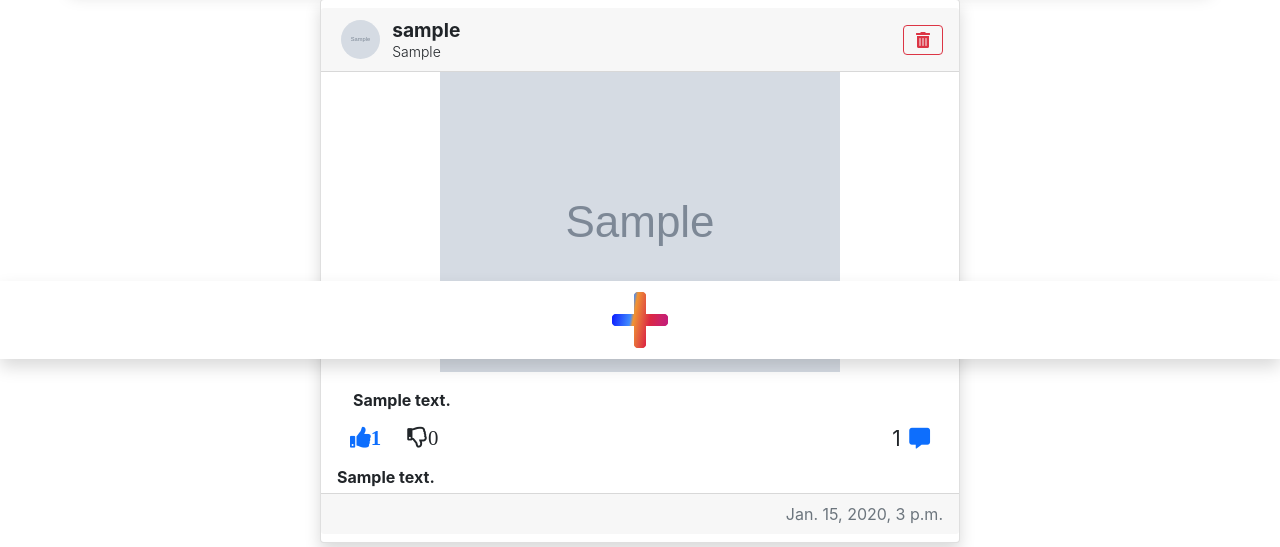
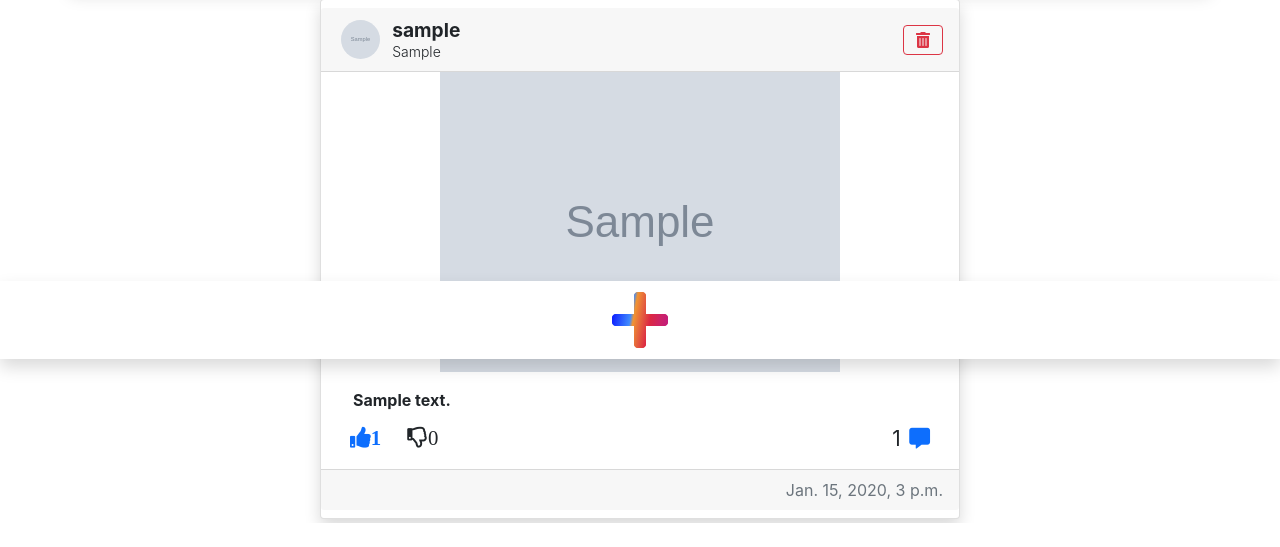
Before and after one commit to RovshenTagangylyjov/facetagram, a Django app: page /profiles/1/ in a window 1280 px wide. Shown: the part 441-988 px from the top of the page. After the commit the page ends 964 px from the top, so only its background shows below. Run offline with Django 3.2, Linux system fonts and the light colour scheme; a user stored in the database is signed in; tables that the repository leaves empty hold one stand-in row (values such as "Sample post"); grey boxes marked "Sample" are stand-in pictures; some libraries are stand-ins or nearby versions.

Commit message:
fixed design issues on profiles_detail.html

```diff
--- a/static/css/custom/main.css
+++ b/static/css/custom/main.css
@@ -125,7 +125,6 @@
 
 .avatar-lg {
 	border-radius: 50%;
-	width: 100%;
 	height: 100%;
 }
 
--- a/templates/profiles/profiles_detail.html
+++ b/templates/profiles/profiles_detail.html
@@ -141,11 +141,6 @@
                     </a>
                 </div>
             </div>
-            {% if post.description %}
-            <div class="row" onclick="window.location='{% url 'posts:detail' post.pk %}'">
-                <p class="card-text text-truncate col fw-bold">{{post.description}}</p>
-            </div>
-            {% endif %}
         </div>
         <div class="card-footer text-muted text-end">
             {{post.date_created}}
```
